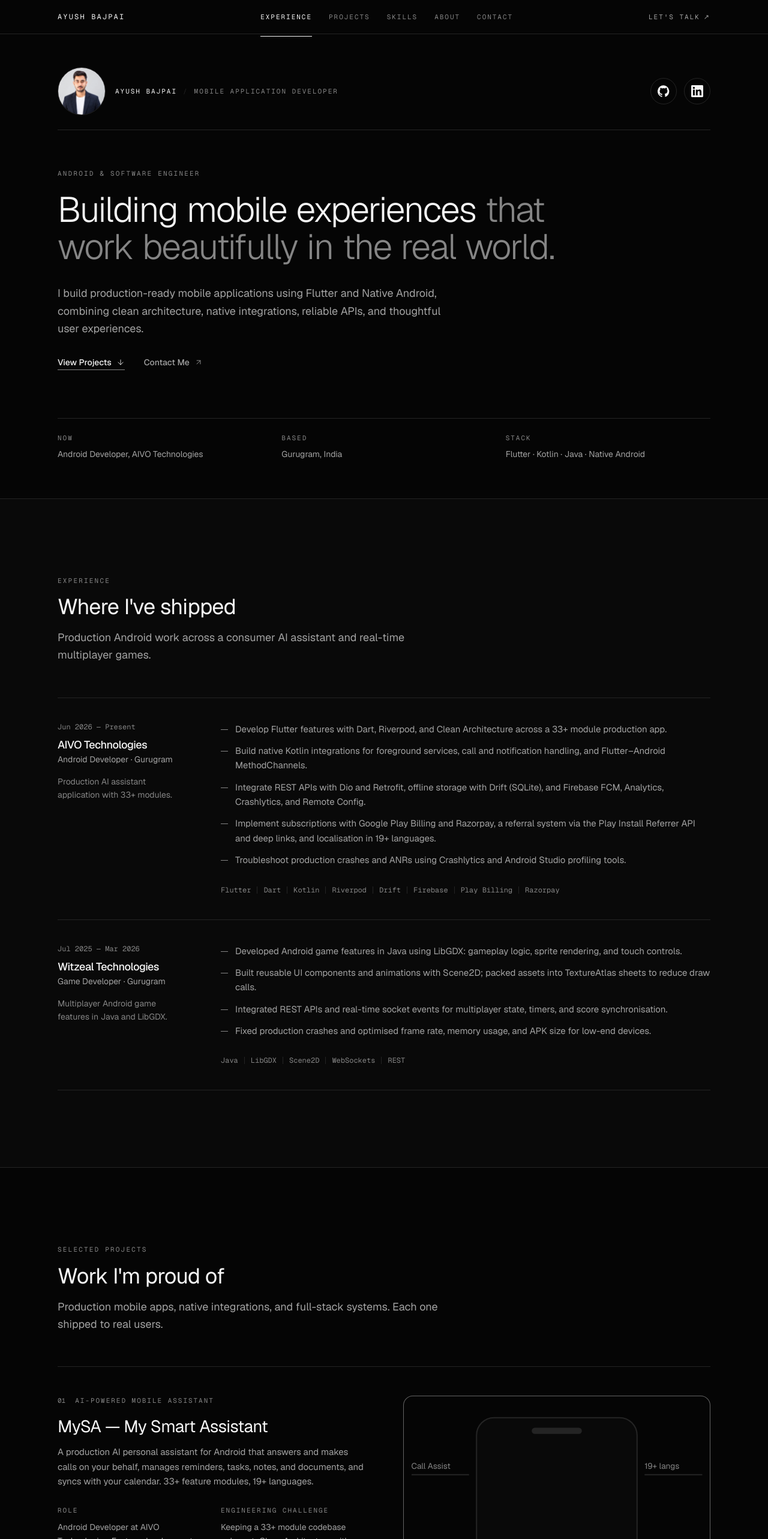
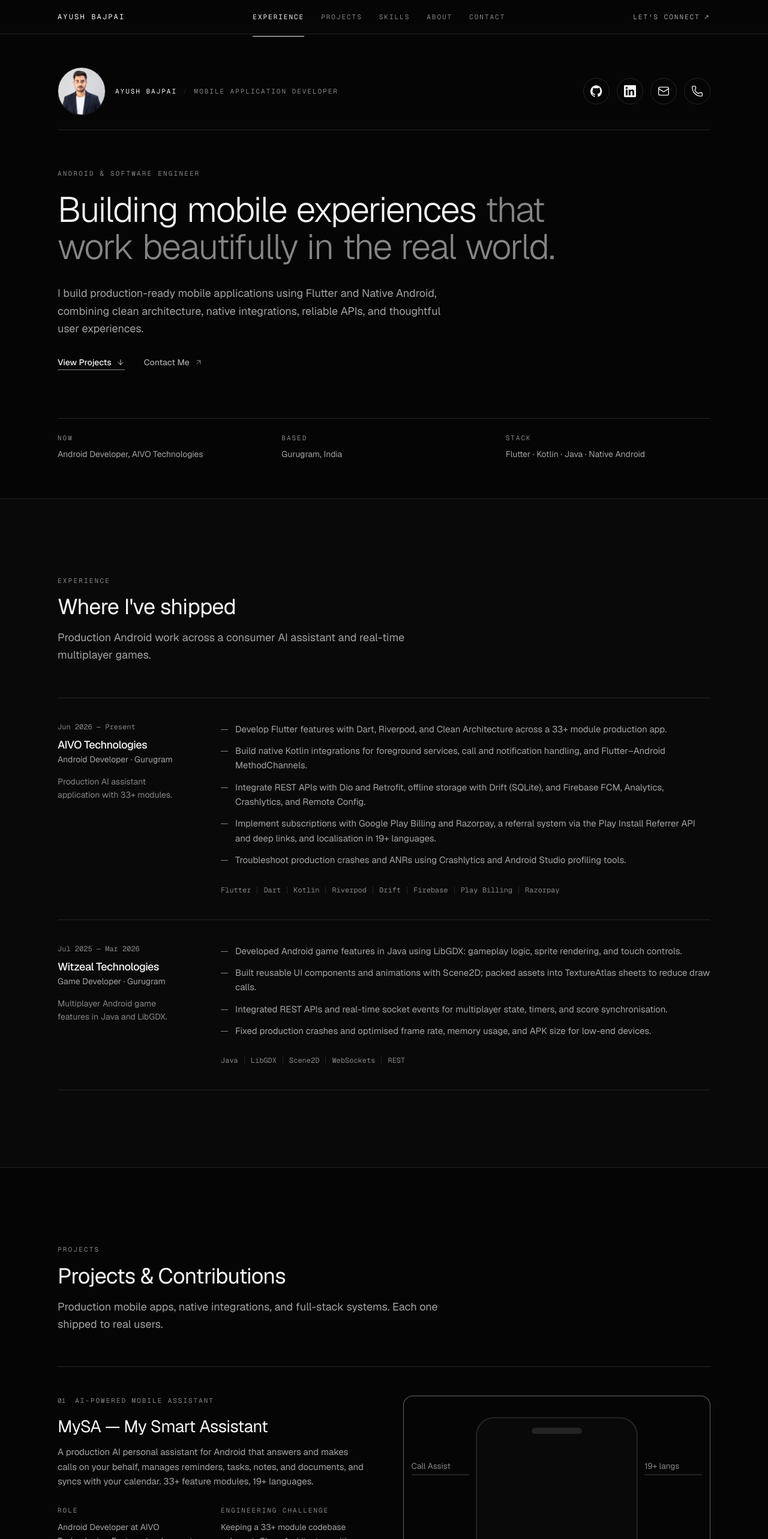
Before and after one commit to Ayush-Bajpaii/Portfolio, a Next.js app: page / in a window 1280 px wide. Shown: the top 2566 px of the page at 60% size. Built offline with nearby package versions, Linux system fonts and the light colour scheme.

Commit message:
improved the text headings

```diff
--- a/src/components/Navbar.tsx
+++ b/src/components/Navbar.tsx
@@ -89,7 +89,7 @@ export function Navbar() {
             href="#contact"
             className="hidden font-mono text-[11px] uppercase tracking-[0.18em] text-fg-muted transition-colors hover:text-hover sm:inline-flex"
           >
-            Let&apos;s Talk
+            Let&apos;s Connect
             <span aria-hidden="true" className="ml-1.5">
               ↗
             </span>
@@ -134,7 +134,7 @@ export function Navbar() {
                 onClick={() => setOpen(false)}
                 className="py-4 font-mono text-[12px] uppercase tracking-[0.18em] text-fg"
               >
-                Let&apos;s Talk ↗
+                Let&apos;s Connect ↗
               </Link>
             </Container>
           </motion.nav>
--- a/src/components/sections/Hero.tsx
+++ b/src/components/sections/Hero.tsx
@@ -1,4 +1,4 @@
-import { ArrowDown, ArrowUpRight } from "lucide-react";
+import { ArrowDown, ArrowUpRight, Mail, Phone } from "lucide-react";
 import { experience, siteConfig } from "@/content/site";
 import { Button } from "@/components/ui/Button";
 import { Container } from "@/components/ui/Container";
@@ -8,6 +8,9 @@ import { HeroPhoto } from "./HeroPhoto";
 import { GithubIcon, LinkedinIcon } from "@/components/ui/BrandIcons";
 
 const current = experience[0];
+
+/** Strip protocol, www and trailing slash for a readable tooltip. */
+const pretty = (url: string) => url.replace(/^https?:\/\/(www\.)?/, "").replace(/\/$/, "");
 
 const meta = [
   { label: "Now", value: `${current.role}, ${current.company}` },
@@ -29,19 +32,26 @@ export function Hero() {
             <HeroPhoto />
             <ul className="flex items-center gap-3">
               {[
-                { label: "GitHub", href: siteConfig.social.github, Icon: GithubIcon },
-                { label: "LinkedIn", href: siteConfig.social.linkedin, Icon: LinkedinIcon },
-              ].map(({ label, href, Icon }) => (
-                <li key={label}>
+                { label: "GitHub", href: siteConfig.social.github, Icon: GithubIcon, show: pretty(siteConfig.social.github) },
+                { label: "LinkedIn", href: siteConfig.social.linkedin, Icon: LinkedinIcon, show: pretty(siteConfig.social.linkedin) },
+                { label: `Email ${siteConfig.email}`, href: `mailto:${siteConfig.email}`, Icon: Mail, show: siteConfig.email },
+                { label: `Call ${siteConfig.phone}`, href: `tel:${siteConfig.phone.replace(/\s+/g, "")}`, Icon: Phone, show: siteConfig.phone },
+              ].map(({ label, href, Icon, show }) => (
+                <li key={label} className="group relative">
                   <a
                     href={href}
-                    target="_blank"
-                    rel="noopener noreferrer"
+                    {...(href.startsWith("http") ? { target: "_blank", rel: "noopener noreferrer" } : {})}
                     aria-label={label}
                     className="grid size-11 place-items-center rounded-full border border-border text-fg transition-colors hover:border-fg-muted hover:text-hover"
                   >
-                    <Icon className="size-5" />
+                    <Icon className="size-5" strokeWidth={1.6} />
                   </a>
+                  <span
+                    role="tooltip"
+                    className="pointer-events-none absolute left-1/2 top-full z-10 mt-2 -translate-x-1/2 whitespace-nowrap rounded-md border border-border bg-bg-2 px-2.5 py-1 font-mono text-[11px] text-fg opacity-0 transition-opacity duration-200 group-hover:opacity-100 group-focus-within:opacity-100"
+                  >
+                    {show}
+                  </span>
                 </li>
               ))}
             </ul>
--- a/src/components/sections/Projects.tsx
+++ b/src/components/sections/Projects.tsx
@@ -10,8 +10,8 @@ export function Projects() {
       <Container>
         <Reveal>
           <SectionHeading
-            eyebrow="Selected projects"
-            title="Work I'm proud of"
+            eyebrow="Projects"
+            title="Projects & Contributions"
             description="Production mobile apps, native integrations, and full-stack systems. Each one shipped to real users."
           />
         </Reveal>
```
